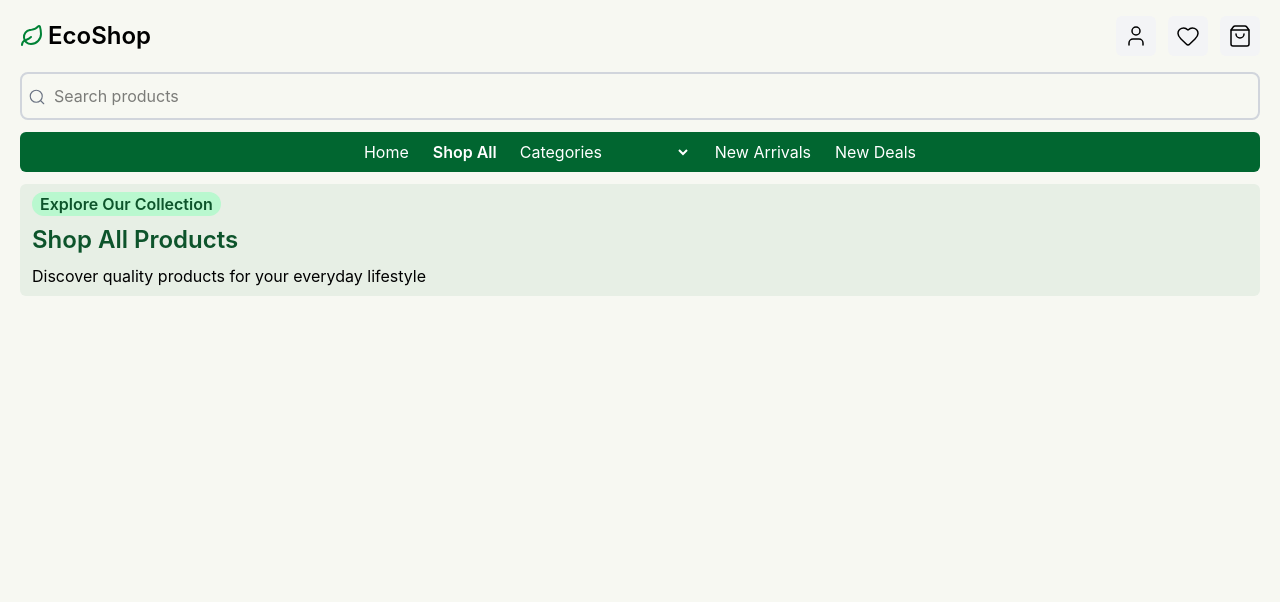
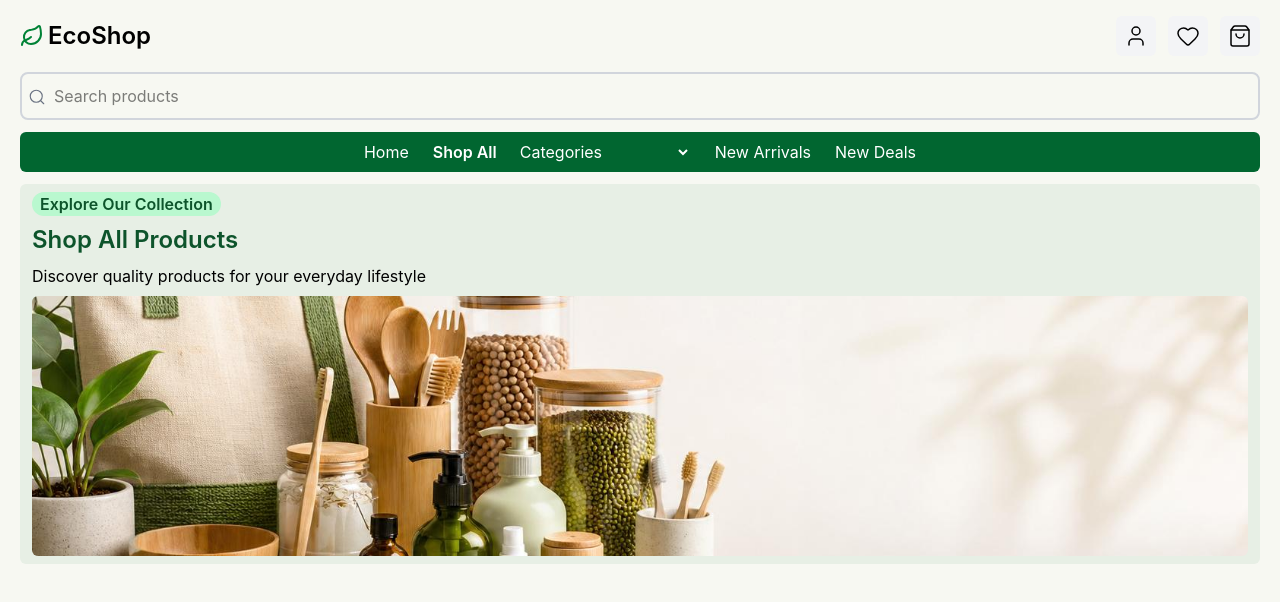
Before and after one commit to codewithmansoorahmad/EcoShop, a React (Vite) app: page /ShopAll in a window 1280 px wide. Shown: the top 602 px of the page. Built offline with nearby package versions, Linux system fonts and the light colour scheme.

Commit message:
added hero img to shohead

```diff
--- a/src/components/shopAll/ShopAllHead.tsx
+++ b/src/components/shopAll/ShopAllHead.tsx
@@ -6,6 +6,9 @@ export default function ShopAllHead(){
         <h2 className="text-green-900 font-semibold text-2xl">Shop All Products</h2>
         <p>Discover quality products for your everyday lifestyle </p>
     </div>
+    <div className="mt-2">
+        <img src="/shopHero.jpg" alt="" className="h-65 w-full rounded-md object-cover"/>
+    </div>
         </div>
 
 }
```
Also changed, not shown: public/shopHero.jpg (added).
